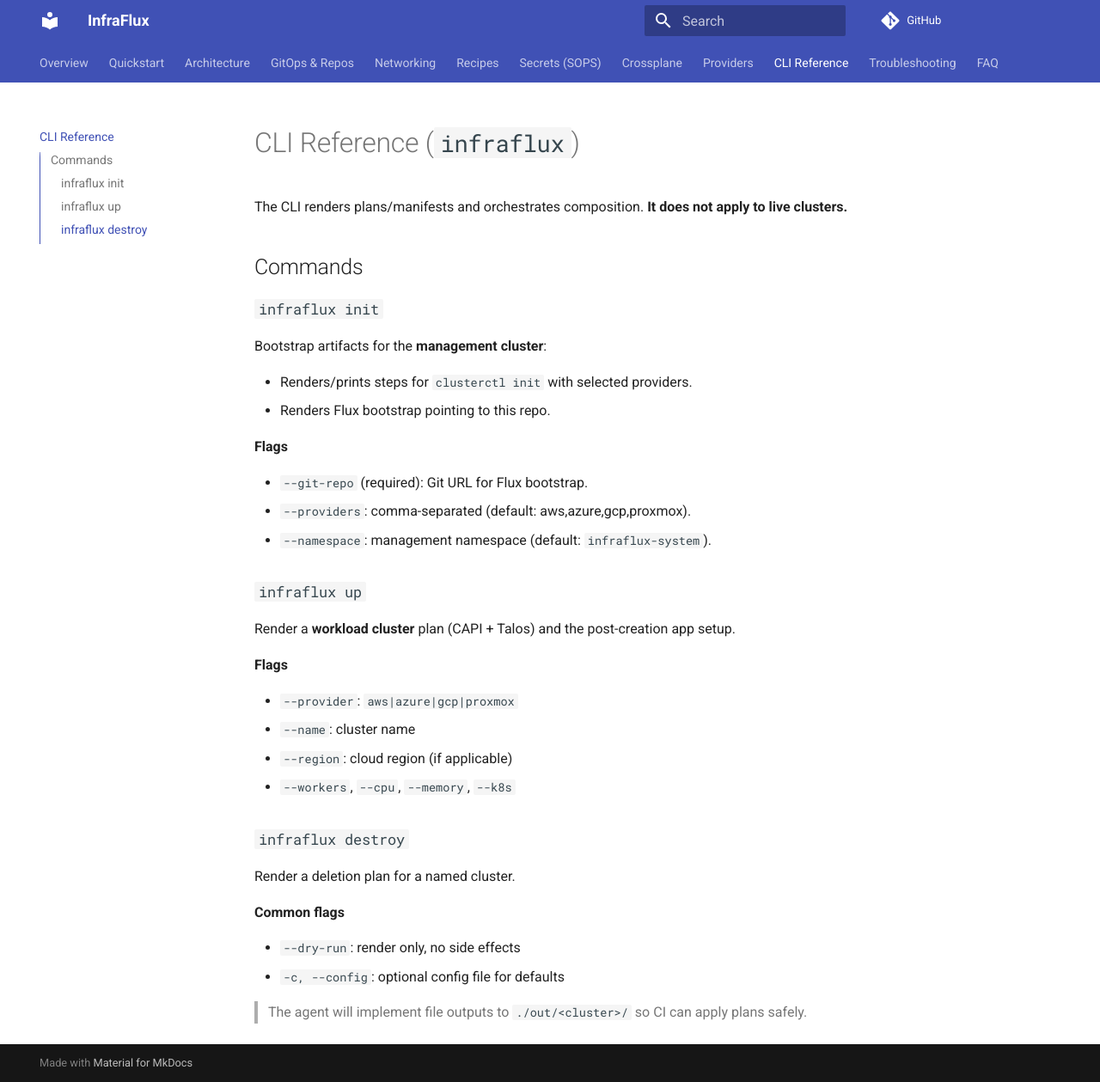
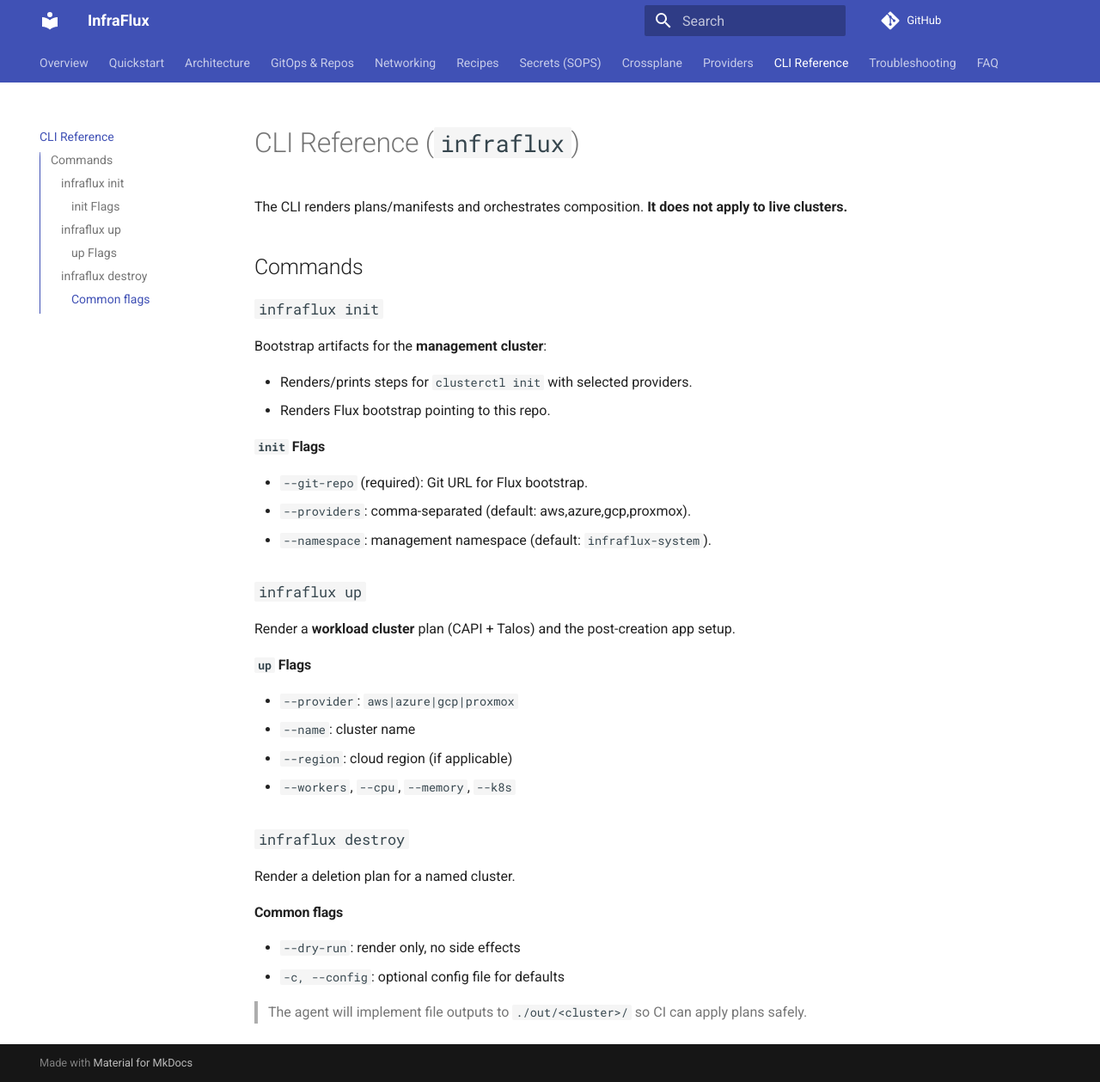
Before and after one commit to binGhzal/infraflux, an MkDocs documentation site: the page built from docs/cli.md, in a window 1280 px wide and 1259 px high. Shown: the whole window at 86% size. Built offline with MkDocs 1.6.1 and Material for MkDocs 9.7.7, drawn with Linux system fonts in a browser that asks for light colours; comment, search, counter and statistics services are not loaded.

Commit message:
fix: Update CLI documentation to improve flag section formatting

```diff
--- a/docs/cli.md
+++ b/docs/cli.md
@@ -11,7 +11,7 @@
 - Renders/prints steps for `clusterctl init` with selected providers.
 - Renders Flux bootstrap pointing to this repo.
 
-**Flags**
+#### `init` Flags
 
 - `--git-repo` (required): Git URL for Flux bootstrap.
 - `--providers`: comma-separated (default: aws,azure,gcp,proxmox).
@@ -21,7 +21,7 @@
 
 Render a **workload cluster** plan (CAPI + Talos) and the post-creation app setup.
 
-**Flags**
+#### `up` Flags
 
 - `--provider`: `aws|azure|gcp|proxmox`
 - `--name`: cluster name
@@ -32,7 +32,7 @@
 
 Render a deletion plan for a named cluster.
 
-**Common flags**
+#### Common flags
 
 - `--dry-run`: render only, no side effects
 - `-c, --config`: optional config file for defaults
```
